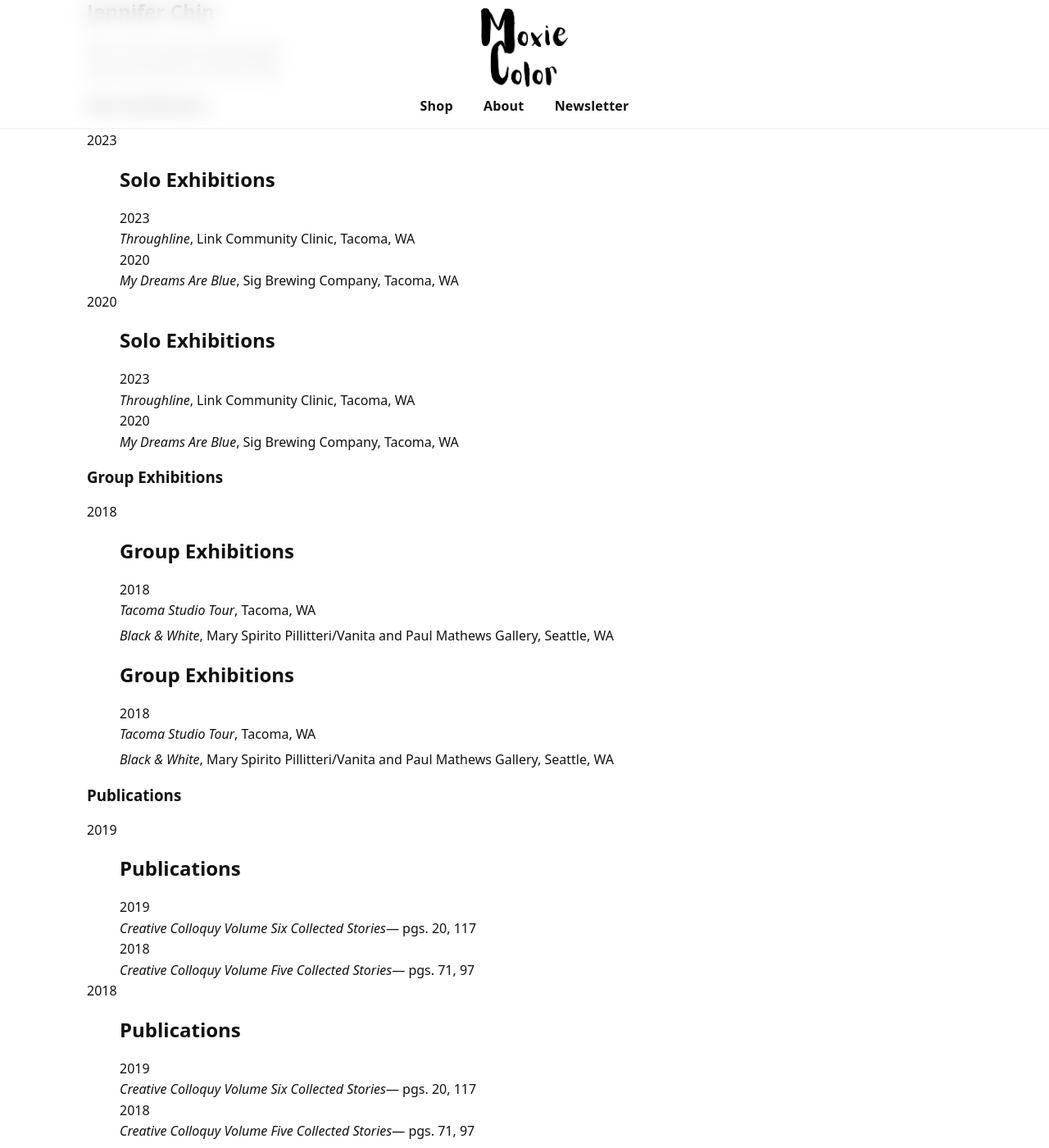
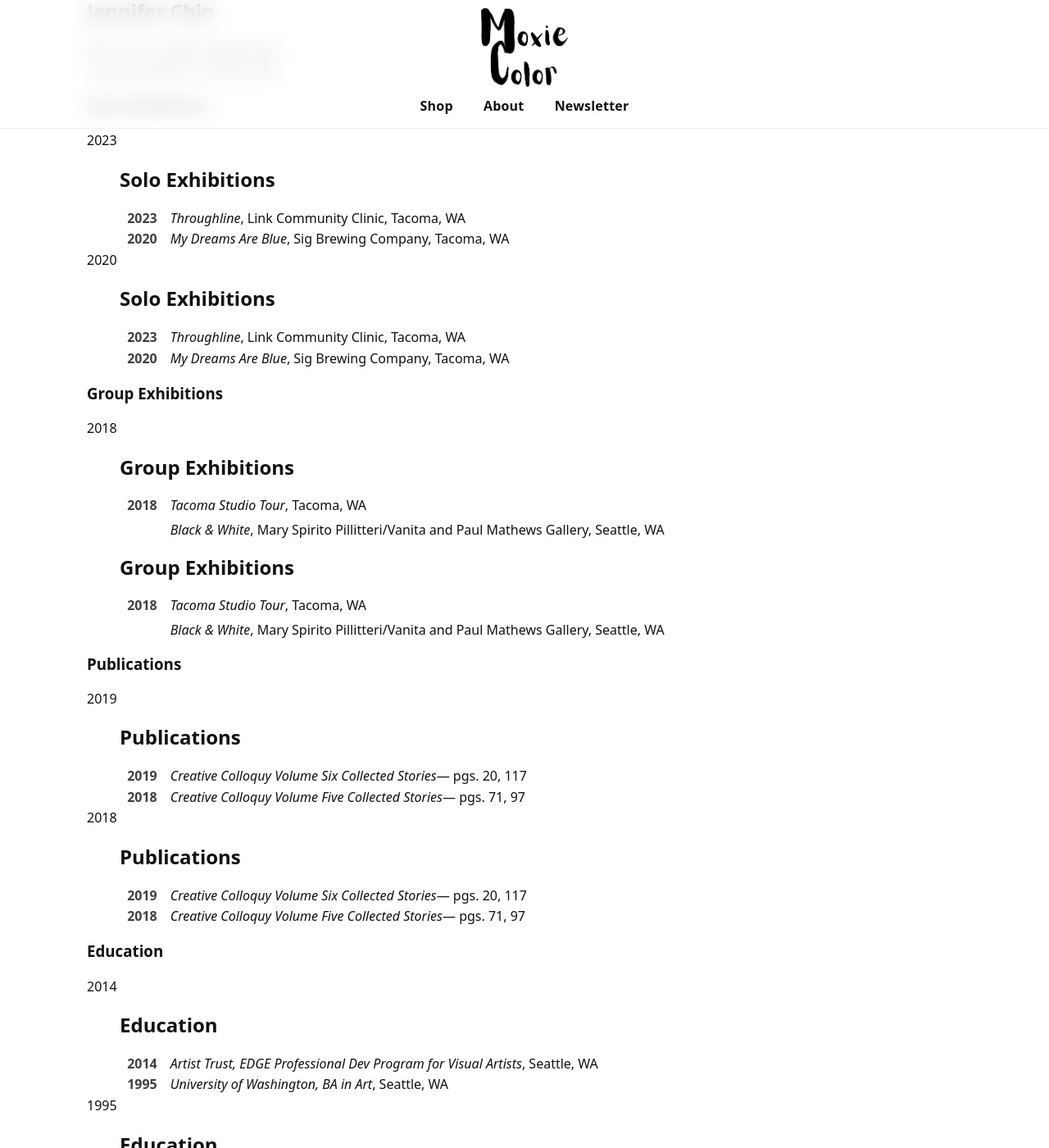
Before and after one commit to MoxieColor/moxiecolor, a Jekyll site: the page built from pages/CurriculumVitae.md, in a window 1280 px wide and 1400 px high, scrolled down 239 px. Shown: the whole window at 82% size. Built offline with Jekyll 4.4.1, drawn with Linux system fonts in a browser that asks for light colours.

Commit message:
Update styles.css

```diff
--- a/assets/styles.css
+++ b/assets/styles.css
@@ -380,3 +380,28 @@ h1,h2,h3{line-height:1.2}
 .nl-benefits { margin-left: 0; }
 
 .cv-item + .cv-item{ margin-top:.35rem; }
+
+/* Two-column year | details layout */
+.cv-row{
+  display:grid;
+  grid-template-columns: 5ch 1fr;  /* adjust 5–7ch to taste */
+  column-gap: 1rem;
+  align-items: start;              /* top-align first lines */
+}
+
+.cv-year{
+  text-align: right;
+  font-weight: 600;
+  opacity: .8;
+}
+
+.cv-details{ min-width:0; }        /* allows long lines to wrap cleanly */
+
+.cv-item{ margin:0; line-height:1.5; }
+.cv-item + .cv-item{ margin-top:.35rem; }
+
+/* Optional: tighter look on very small screens */
+@media (max-width: 480px){
+  .cv-row{ grid-template-columns: 1fr; }
+  .cv-year{ text-align:left; margin-bottom:.25rem; }
+}
```
